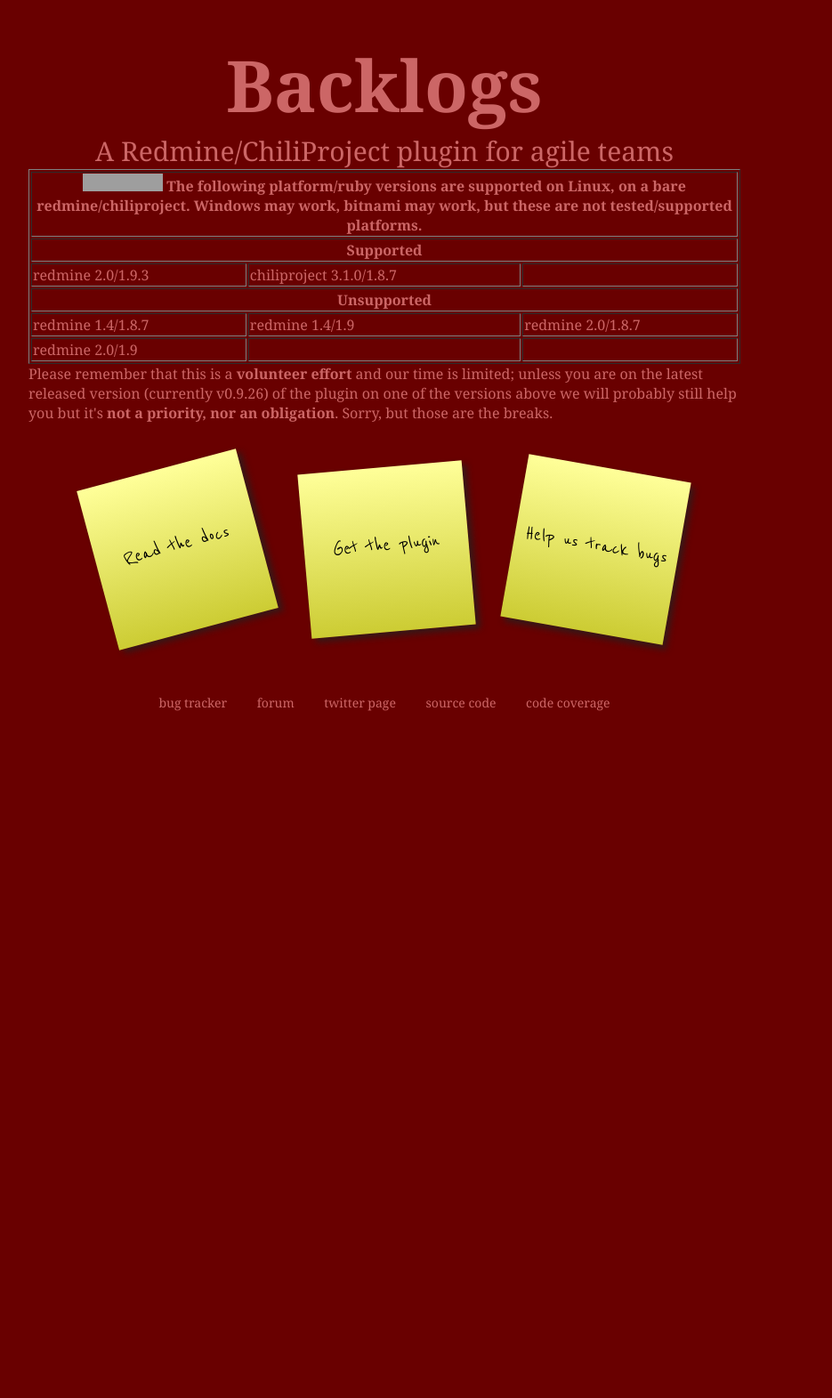
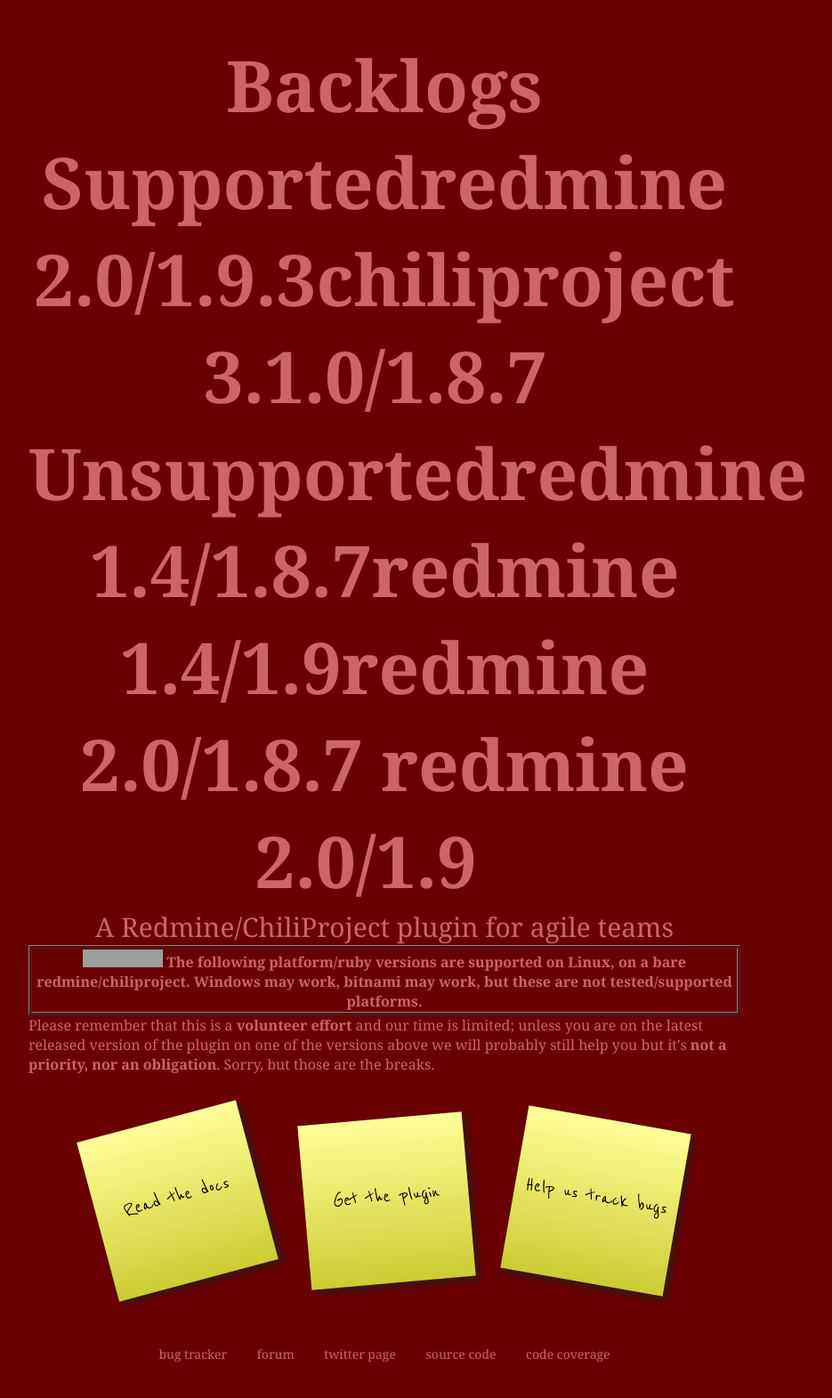
Before and after one commit to backlogs/www, a Jekyll site: the page built from index.html, in a window 1280 px wide. Shown: the whole page at 89% size, without its empty margins (208-1143 px from the left). Built offline with Jekyll 4.4.1, drawn with Linux system fonts in a browser that asks for light colours; before the commit the page ends 900 px from its top, so only the background shows below that; grey boxes are pictures that could not be loaded.

Commit message:
Version F&C

```diff
--- a/index.html
+++ b/index.html
@@ -127,13 +127,13 @@ title: Home
 </head>
 <body>
   <div id="content">
-    <h2 id="title">Backlogs</h2>
+    <h2 id="title">Backlogs {% include supported.html %}</h2>
     <div id="description">{{ site.description }}</div>
       <table border="1">
         <tr><th colspan="3"><a href="http://travis-ci.org/backlogs/redmine_backlogs"><img src="https://secure.travis-ci.org/backlogs/redmine_backlogs.png?branch=master"/></a> The following platform/ruby versions are supported on Linux, on a bare redmine/chiliproject. Windows may work, bitnami may work, but these are not tested/supported platforms.</th></tr>
-        {% include supported.html %}
       </table>
-      Please remember that this is a <b>volunteer effort</b> and our time is limited; unless you are on the latest released version (currently {% include version.html %}) of the plugin on one of the versions above we will probably still help you but it's <b>not a priority, nor an obligation</b>. Sorry, but those are the breaks.
+      Please remember that this is a <b>volunteer effort</b> and our time is limited; unless you are on the latest released version
+      of the plugin on one of the versions above we will probably still help you but it's <b>not a priority, nor an obligation</b>. Sorry, but those are the breaks.
     </fieldset>
 
     <div id="links">
```
